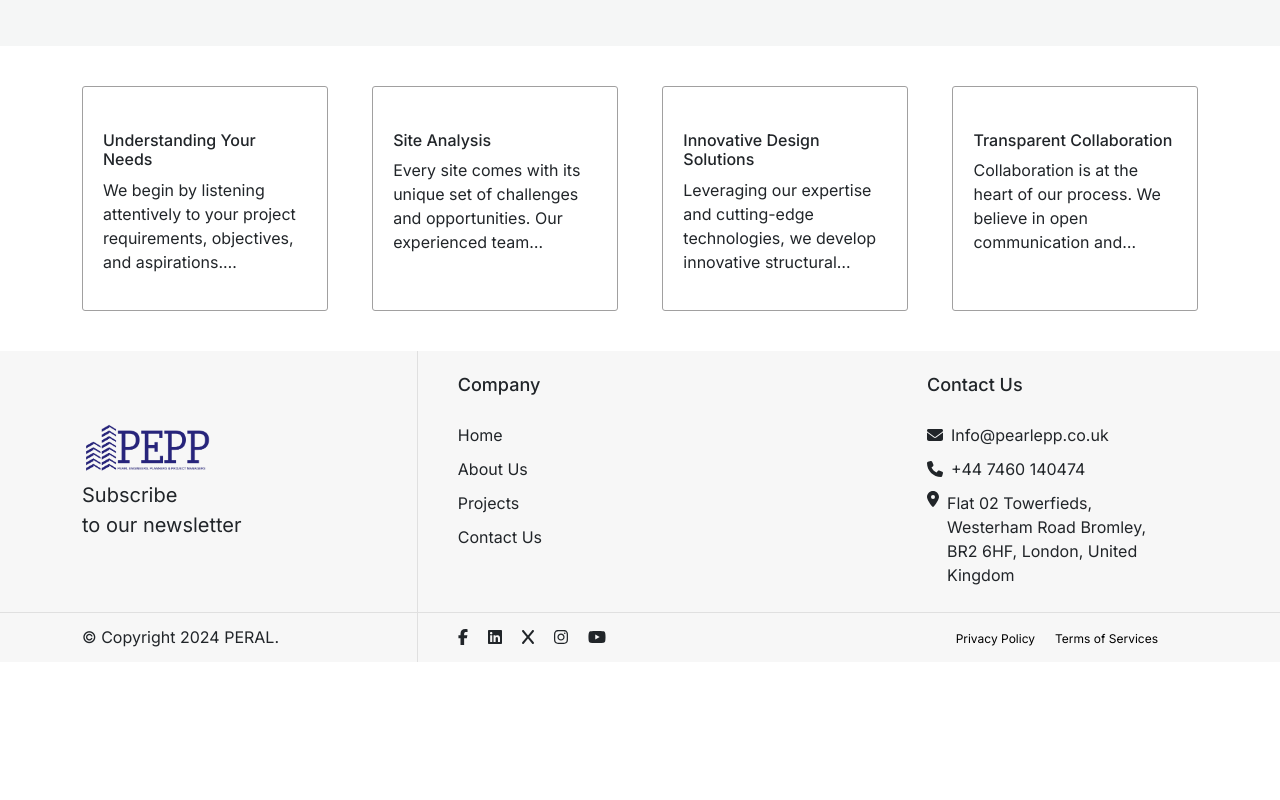
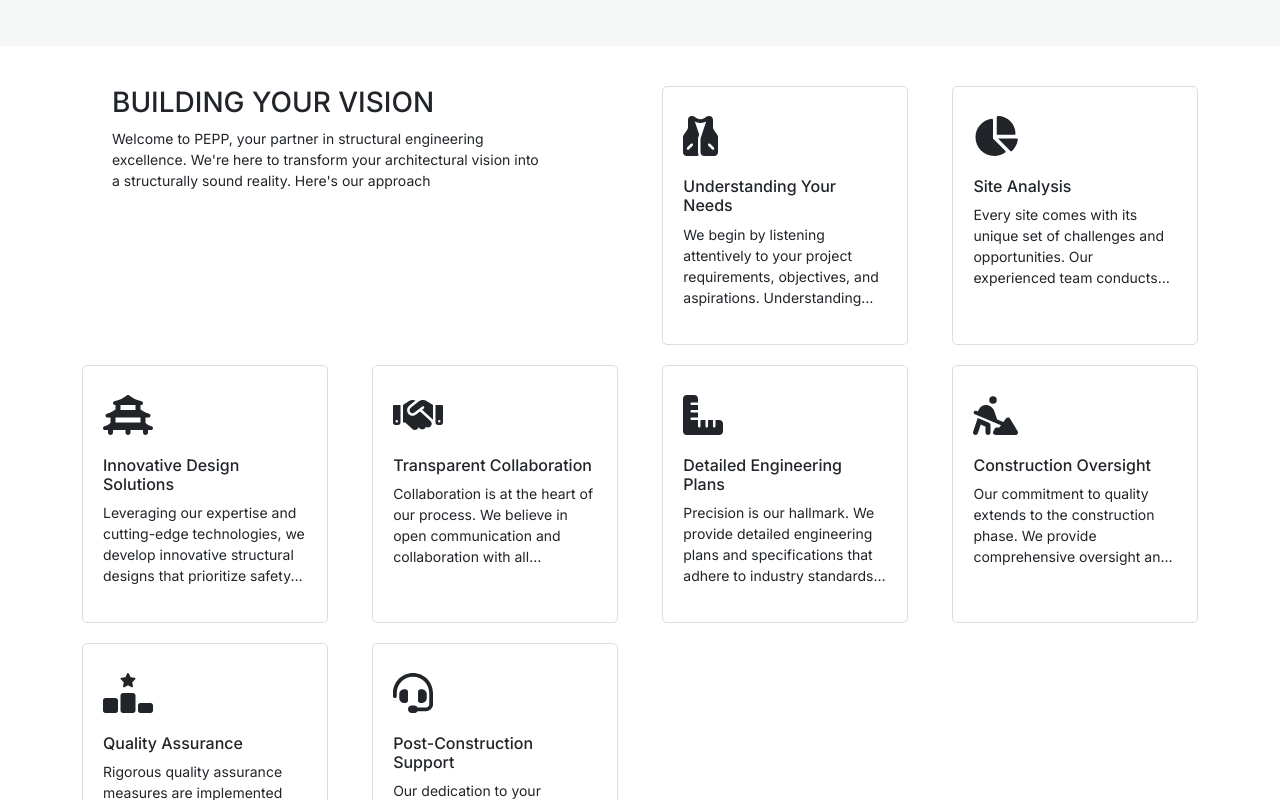
Before and after one commit to mubasheransari/pearl, a Next.js app: page / in a window 1280 px wide. Shown: the part 1460-2260 px from the top of the page. Before the commit the page ends 2122 px from the top, so only its background shows below. Built offline with nearby package versions, Linux system fonts and the light colour scheme.

Commit message:
services

```diff
--- a/src/app/page.jsx
+++ b/src/app/page.jsx
@@ -2,6 +2,8 @@
 import React from 'react'
 import style from './page.module.scss'
 import BaseLayout from '@/app/baseLayout'
+import { FontAwesomeIcon } from '@fortawesome/react-fontawesome'
+import { faChartPie, faHandshake, faHeadset, faPersonDigging, faRankingStar, faRulerCombined, faVest, faVihara } from '@fortawesome/free-solid-svg-icons'
 
 const Home = () => {
 
@@ -45,26 +47,53 @@ const Home = () => {
       </section>
       <section className={`${style.services}`}>
         <div className={`${style.services_box} container`}>
-          <div className={`${style.service_cards}`}>
+          <div className={`${style.top_services}`}>
+            <div className={`${style.intro}`}>
+              <h3>BUILDING YOUR VISION</h3>
+              <p>Welcome to PEPP, your partner in structural engineering excellence. We're here to transform your architectural vision into a structurally sound reality. Here's our approach</p>
+            </div>
+            <div></div>
             <div className={`${style.card_box}`}>
-              <span><img /></span>
+              <span><FontAwesomeIcon icon={faVest} /></span>
               <h6>Understanding Your Needs</h6>
               <p>We begin by listening attentively to your project requirements, objectives, and aspirations. Understanding your vision allows us to tailor our engineering solutions to meet your specific needs.</p>
             </div>
             <div className={`${style.card_box}`}>
-              <span><img /></span>
+              <span><FontAwesomeIcon icon={faChartPie} /></span>
               <h6>Site Analysis</h6>
               <p>Every site comes with its unique set of challenges and opportunities. Our experienced team conducts comprehensive site evaluations, considering factors such as soil conditions, environmental impacts, and regulatory requirements to inform our structural design process.</p>
             </div>
+          </div>
+          <div className={`${style.service_cards}`}>
             <div className={`${style.card_box}`}>
-              <span><img /></span>
+              <span><FontAwesomeIcon icon={faVihara} /></span>
               <h6>Innovative Design Solutions</h6>
               <p>Leveraging our expertise and cutting-edge technologies, we develop innovative structural designs that prioritize safety, efficiency, and sustainability. Our goal is to deliver solutions that not only meet but exceed your expectations.</p>
             </div>
             <div className={`${style.card_box}`}>
-              <span><img /></span>
+              <span><FontAwesomeIcon icon={faHandshake} /></span>
               <h6>Transparent Collaboration</h6>
               <p>Collaboration is at the heart of our process. We believe in open communication and collaboration with all stakeholders, including architects, contractors, and clients, to ensure alignment and seamless project execution.</p>
+            </div>
+            <div className={`${style.card_box}`}>
+              <span><FontAwesomeIcon icon={faRulerCombined} /></span>
+              <h6>Detailed Engineering Plans</h6>
+              <p> Precision is our hallmark. We provide detailed engineering plans and specifications that adhere to industry standards and regulatory requirements, guiding the construction process with clarity and accuracy.</p>
+            </div>
+            <div className={`${style.card_box}`}>
+              <span><FontAwesomeIcon icon={faPersonDigging} /></span>
+              <h6>Construction Oversight</h6>
+              <p>Our commitment to quality extends to the construction phase. We provide comprehensive oversight and support to ensure that the structural elements are implemented according to design specifications, minimizing risks and maximizing efficiency.</p>
+            </div>
+            <div className={`${style.card_box}`}>
+              <span><FontAwesomeIcon icon={faRankingStar} /></span>
+              <h6>Quality Assurance</h6>
+              <p>Rigorous quality assurance measures are implemented throughout the project lifecycle. From material selection to final inspections, we uphold the highest standards of quality and integrity to deliver exceptional results.</p>
+            </div>
+            <div className={`${style.card_box}`}>
+              <span><FontAwesomeIcon icon={faHeadset} /></span>
+              <h6>Post-Construction Support</h6>
+              <p>Our dedication to your satisfaction doesn't end with project completion. We offer ongoing support and assistance to address any post-construction concerns or maintenance needs, ensuring the long-term performance and durability of your structure.</p>
             </div>
           </div>
         </div>
--- a/src/app/page.module.scss
+++ b/src/app/page.module.scss
@@ -143,18 +143,65 @@
 
 .services {
     padding: 40px 0;
+    font-size: 14px;
 
     .services_box {
+        .top_services {
+            display: flex;
+            gap: 4%;
+            margin-bottom: 20px;
+
+            @media (max-width:767px) {
+                flex-wrap: wrap;
+                gap: initial;
+                justify-content: space-around;
+            }
+
+            .intro {
+                width: 44%;
+                padding: 0 30px;
+
+                @media (max-width:767px) {
+                    width: 100%;
+                    padding: 0 10px;
+                }
+            }
+        }
 
         .service_cards {
             display: flex;
-            justify-content: space-between;
+            flex-wrap: wrap;
+            gap: 4%;
+
+            .card_box {
+                margin-bottom: 20px;
+            }
+
+            @media (max-width:767px) {
+                gap: initial;
+                justify-content: space-around;
+            }
+        }
 
         .card_box {
             width: 22%;
-                border: 1px solid #a1a0a0;
-                border-radius: 3px;
+            border: 1px solid #dddddd;
+            border-radius: 5px;
             padding: 20px;
+            display: flex;
+            flex-direction: column;
+
+            @media (max-width:767px) {
+                width: 45%;
+            }
+
+            span {
+                font-size: 40px;
+                padding-bottom: 10px;
+                width: 70px;
+                height: 70px;
+                overflow: hidden;
+            }
 
             p {
                 display: -webkit-box;
@@ -166,4 +213,3 @@
         }
     }
 }
-}
```
Lines whose indentation alone changed are shown as unchanged.
